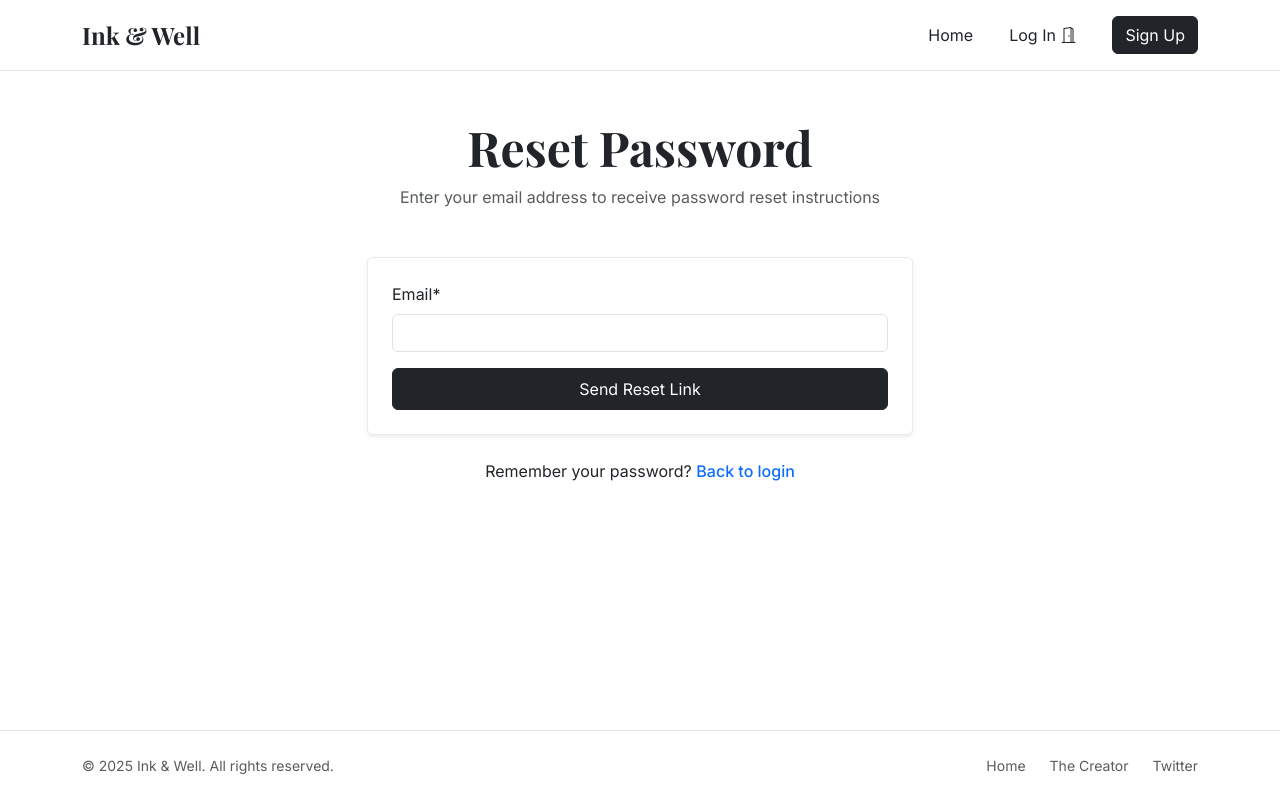
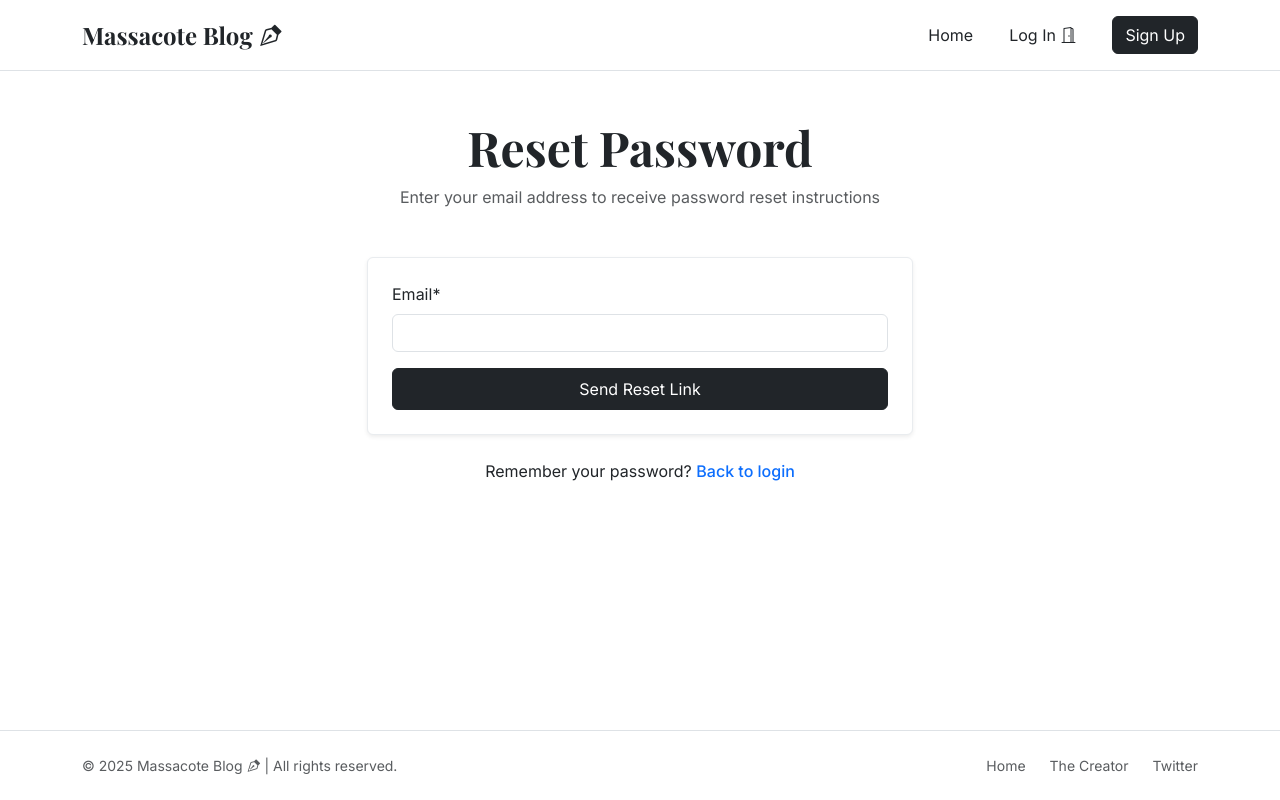
Before and after one commit to marcosalvesdev/web-blog, a Django app: page /accounts/password/reset/ in a window 1280 px wide. Run offline with Django 5.2, Linux system fonts and the light colour scheme; parts of the project's set-up code (start-up, migrations or seed data) failed here and were passed over; some libraries are stand-ins or nearby versions.

Commit message:
Update site branding to 'Massacote Blog'; add favicon and adjust Open Graph metadata

```diff
--- a/templates/base.html
+++ b/templates/base.html
@@ -5,19 +5,15 @@
     <head>
         <meta charset="UTF-8" />
         <meta name="viewport" content="width=device-width, initial-scale=1.0" />
-        <title>Ink & Well - Personal Blog</title>
+        <title>Massacote Blog</title>
         <meta name="description" content="A personal blog focusing on minimalist design and thoughtful content" />
         <meta name="author" content="Your Name" />
 
-        <meta property="og:title" content="Ink & Well - Personal Blog" />
+        <meta property="og:title" content="Massacote Blog" />
         <meta property="og:description"
             content="A personal blog focusing on minimalist design and thoughtful content" />
-        <meta property="og:type" content="website" />
-        <meta property="og:image" content="https://lovable.dev/opengraph-image-p98pqg.png" />
 
-        <meta name="twitter:card" content="summary_large_image" />
-        <meta name="twitter:site" content="@lovable_dev" />
-        <meta name="twitter:image" content="https://lovable.dev/opengraph-image-p98pqg.png" />
+        <link rel="icon" type="image/svg+xml" href="{% static 'images/favicon.svg' %}" />
 
         <!-- Bootstrap CSS -->
         <link href="https://cdn.jsdelivr.net/npm/bootstrap@5.3.5/dist/css/bootstrap.min.css" rel="stylesheet"
@@ -37,7 +33,8 @@
         <header class="border-bottom py-3">
             <div class="container d-flex justify-content-between align-items-center">
                 <a href="{% url 'blog:index' %}" class="text-decoration-none">
-                    <h1 class="h4 mb-0 font-serif fw-bold text-dark">Ink & Well</h1>
+                    <h1 class="h4 mb-0 font-serif fw-bold text-dark">Massacote Blog <i class="bi bi-vector-pen"></i>
+                    </h1>
                 </a>
 
                 <nav class="d-none d-md-flex gap-4 align-items-center">
@@ -118,7 +115,7 @@
             <div class="container d-flex flex-column flex-md-row justify-content-between align-items-center gap-3">
                 <div class="text-center text-md-start">
                     <p class="small text-muted mb-0">
-                        &copy; {% now "Y" %} Ink & Well. All rights reserved.
+                        &copy; {% now "Y" %} Massacote Blog <i class="bi bi-vector-pen"></i> | All rights reserved.
                     </p>
                 </div>
                 <div class="d-flex gap-4">
```
Also changed, not shown: static/images/favicon.svg (added).
